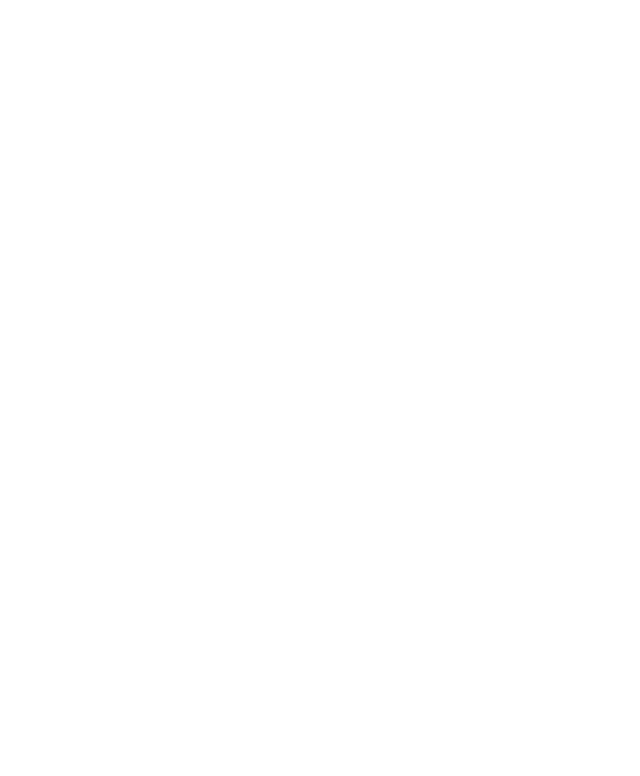
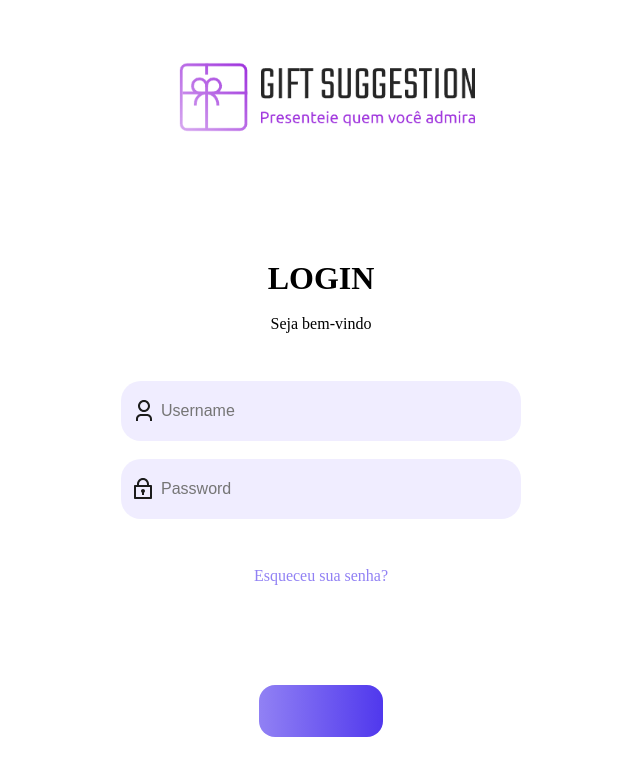
Before and after one commit to brendothierry/gift-suggestion-front-end, a React (Create React App) app: page / in a window 1280 px wide. Shown: the top 776 px of the page, without its empty margins (319-959 px from the left). Built offline with nearby package versions, Linux system fonts and the light colour scheme.

Commit message:
Trocando as views de header pra Navbar

```diff
--- a/src/main/App.tsx
+++ b/src/main/App.tsx
@@ -12,7 +12,7 @@
   return (
     <BrowserRouter>
       <Routes>
-        <Route path="/">
+        <Route path="/" element={<Login />}>
         </Route>
         <Route path="/gs-home" element={<GiftSuggestion />}>
         </Route>
--- a/src/views/ForgotPassworld.jsx
+++ b/src/views/ForgotPassworld.jsx
@@ -1,13 +1,13 @@
 import React from 'react';
 import './ForgotPassworld.css';
-import Header from "../components/Header";
+import Navbar from '../components/Navbar';
 
 class ForgotPassworld extends React.Component {
     render() {
         return (
 
             <div className="container-header">
-                <Header></Header>
+                <Navbar/>
                 <div className="container">
                     <div className="containerPage">
                         <div className="email">
--- a/src/views/ResetPassword.jsx
+++ b/src/views/ResetPassword.jsx
@@ -1,6 +1,6 @@
 import React, { useState } from 'react';
-import Header from "../components/Header";
 import './ResetPassword.css';
+import Navbar from '../components/Navbar';
 
 const ResetPassword = () => {
     const [newPassword, setNewPassword] = useState('');
@@ -19,7 +19,7 @@
 
     return (
         <div className="header">
-            <Header />
+            <Navbar />
             <div className="container">
                 <div className="containerPage">
                     <h2 className="container-header">Redefinir Senha</h2>
--- a/src/views/home.jsx
+++ b/src/views/home.jsx
@@ -1,16 +1,16 @@
 import React from 'react'
-import Header from '../components/Navbar';
 import giftFirst from '../Images/giftFirst.svg';
 import giftPersonalizado from '../Images/giftPersonalizado.svg'
 import logoPlus from '../Images/logoPlus.svg'
 import './Home.css';
+import Navbar from '../components/Navbar';
 
 class Home extends React.Component {
 
     render() {
         return (
             <div className='container'>
-                <Header showSiderbar={true}/>
+                <Navbar/>
                 <div className='container-img'>
                     <img className="logo-gift" src={giftFirst} />
                     <img className="logo-plus-first" src={logoPlus} />
```
